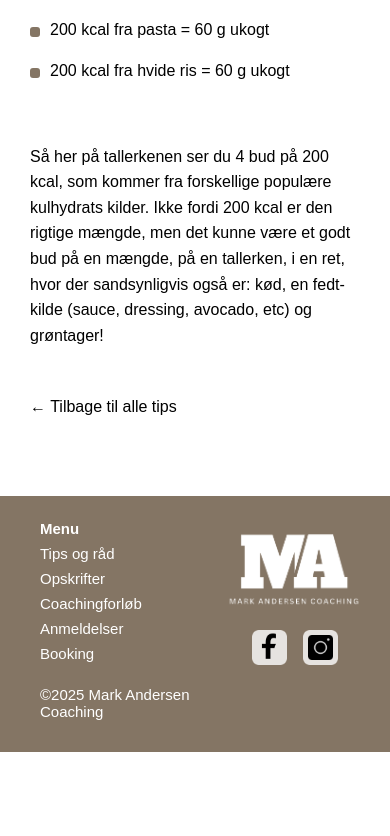
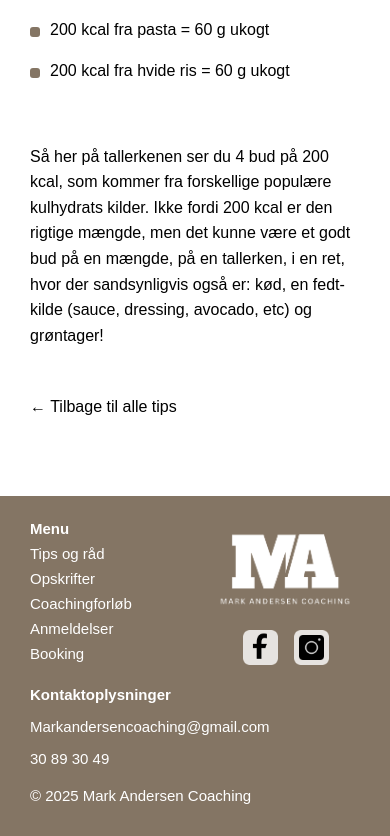
Before and after one commit to MiaMMogensen/mark-andersen-coaching, a Next.js app: page /tips/4-forskellige-bud-paa-200-kcal-fra-kulhydrater in a window 390 px wide. Shown: the part 1327-2163 px from the top of the page. Before the commit the page ends 2079 px from the top, so only its background shows below. Built offline with nearby package versions, Linux system fonts and the light colour scheme.

Commit message:
feat: update footer with contact information and responsive styling

```diff
--- a/components/Footer.js
+++ b/components/Footer.js
@@ -61,7 +61,14 @@ export default function Footer() {
       </div>
 
       <div className={styles.footerRight}>
-        <p>©2025 Mark Andersen Coaching</p>
+        <div className={styles.contacts}>
+          <p className={styles.contactsTitle}>Kontaktoplysninger</p>
+          <p>Markandersencoaching@gmail.com</p>
+          <p>30 89 30 49</p>
+        </div>
+        <div>
+          <p>© 2025 Mark Andersen Coaching</p>
+        </div>
       </div>
     </footer>
   );
--- a/components/Footer.module.css
+++ b/components/Footer.module.css
@@ -50,10 +50,21 @@
 }
 
 .footerRight {
+  display: flex;
+  flex-direction: column;
+  gap: 90px;
   width: 33%;
+  justify-content: center;
+}
+
+.contacts {
   display: flex;
-  align-items: flex-end;
-  justify-content: flex-end;
+  flex-direction: column;
+  gap: 15px;
+}
+
+.contactsTitle {
+  font-weight: 600;
 }
 
 /* Media queries */
@@ -61,14 +72,14 @@
 @media (max-width: 768px) {
   .footer {
     display: grid;
-    grid-template-columns: 1.3fr 1fr;
+    grid-template-columns: 1fr 1fr;
     grid-template-rows: auto auto;
     grid-template-areas:
       "menu logo"
       "copy logo";
     background-color: var(--brown);
-    padding: 24px 20px 32px 40px;
-    column-gap: 20px;
+    padding: 24px 20px 32px 30px;
+    column-gap: 1px;
     row-gap: 24px;
     align-items: start;
     font-size: clamp(15px, 3.2vw, 16px);
@@ -82,7 +93,7 @@
 
   .footerMiddle {
     grid-area: logo;
-    width: auto;
+    width: 20%;
   }
 
   .footerRight {
@@ -90,6 +101,7 @@
     width: auto;
     align-items: flex-start;
     justify-content: flex-start;
+    gap: 20px;
   }
 
   .footerSocials {
```
